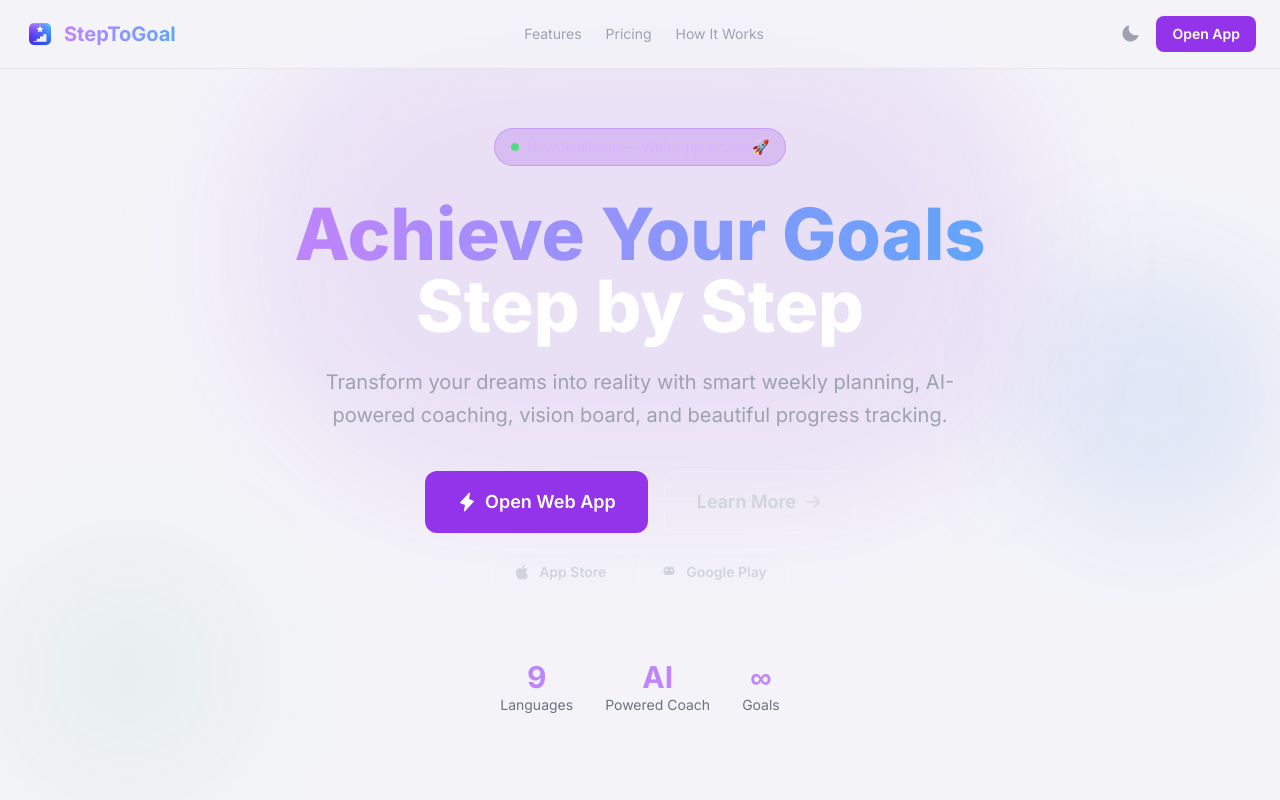
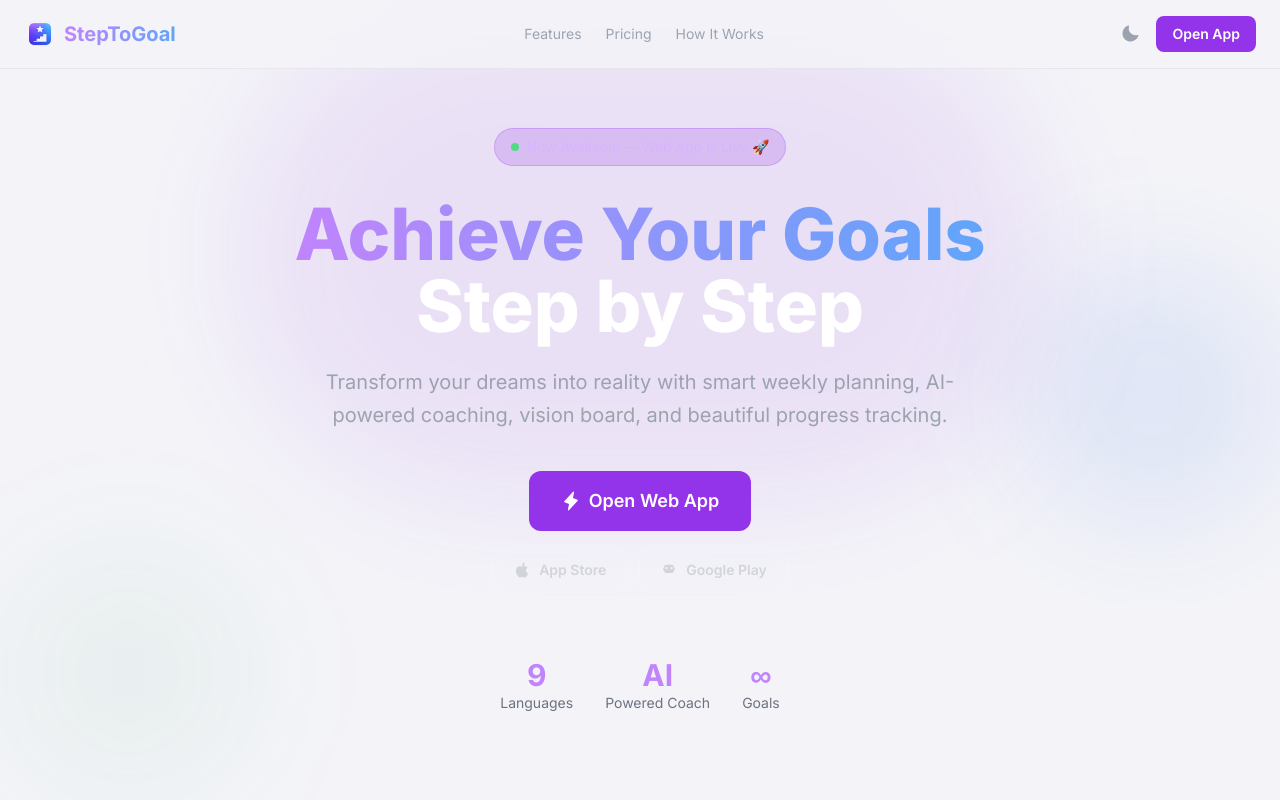
Before and after one commit to timurzharlykpaev/superstepweb, a React (Vite) app: page / in a window 1280 px wide. Shown: the top 800 px of the page. Built offline with nearby package versions, Linux system fonts and the light colour scheme; no server answers.

Commit message:
fix: remove Learn More button from landing

```diff
--- a/src/pages/LandingPage.tsx
+++ b/src/pages/LandingPage.tsx
@@ -206,13 +206,7 @@ export default function LandingPage() {
               <Lightning size={20} weight="fill" />
               Open Web App
             </Link>
-            <a
-              href="#features"
-              className="inline-flex items-center gap-2 border border-white/20 hover:border-white/40 text-gray-300 hover:text-white font-semibold px-8 py-4 rounded-xl text-lg transition-colors"
-            >
-              Learn More
-              <ArrowRight size={18} />
-            </a>
+
           </div>
           <StoreButtons className="justify-center mt-4" />
 
```
